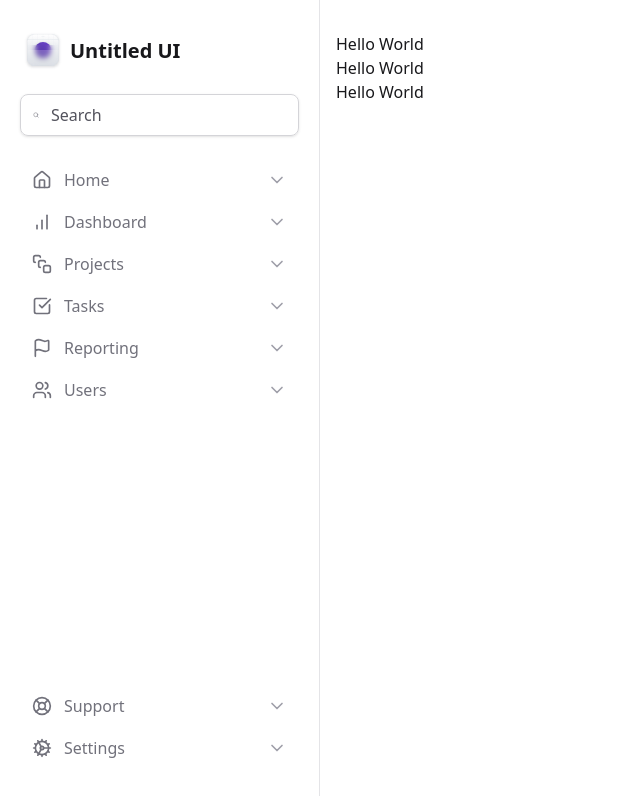
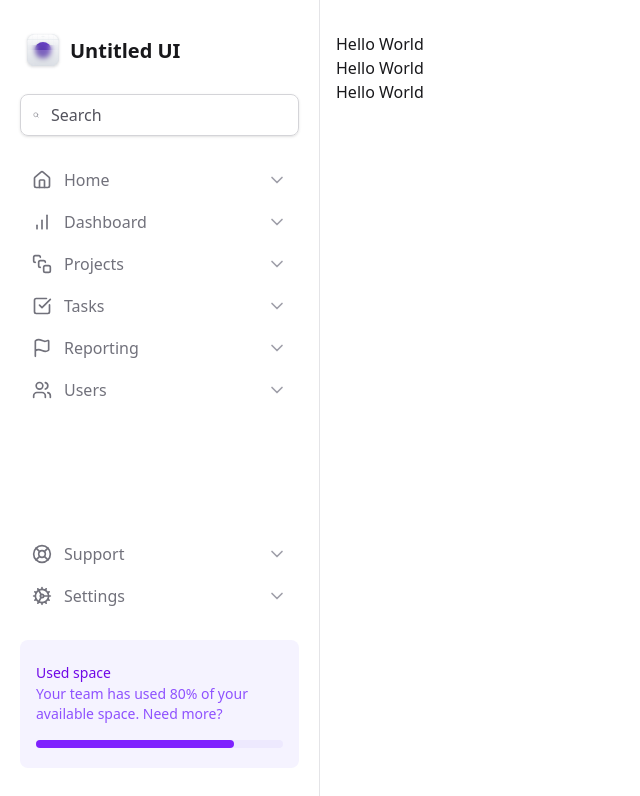
Before and after one commit to Brenobn/Styling-web, a Next.js app: page / in a window 1280 px wide. Shown: the top 796 px of the page, without its empty margins (0-640 px from the left). Built offline with nearby package versions, Linux system fonts and the light colour scheme.

Commit message:
Starting to build a widget with some kind of graphic

```diff
--- a/src/components/Sidebar/index.tsx
+++ b/src/components/Sidebar/index.tsx
@@ -39,6 +39,21 @@ export function Sidebar() {
           <NavItem title="Support" icon={LifeBuoy} />
           <NavItem title="Settings" icon={Cog} />
         </nav>
+
+        <div className="flex flex-col gap-4 rounded-lg bg-violet-50 px-4 py-5">
+          <div className="space-y-1">
+            <span className="text-sm/5 font-medium text-violet-700">
+              Used space
+            </span>
+            <p className="text-sm/5 text-violet-500">
+              Your team has used 80% of your available space. Need more?
+            </p>
+          </div>
+
+          <div className="h-2 rounded-full bg-violet-100">
+            <div className="h-2 w-4/5 rounded-full bg-violet-600" />
+          </div>
+        </div>
       </div>
     </aside>
   )
```
